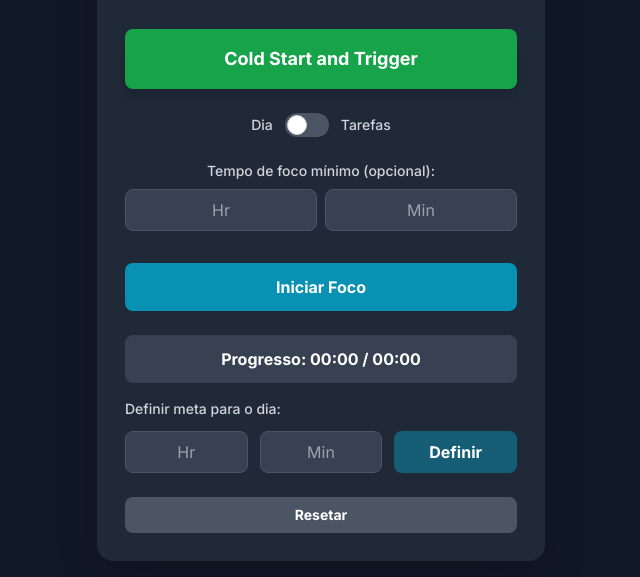
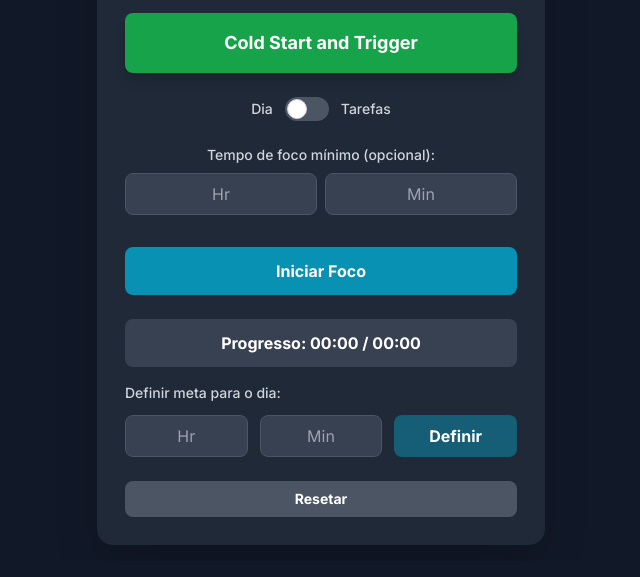
Before and after one commit to rodrigocvmd/flowmodoro, a plain HTML site: page index.html in a window 1280 px wide. Shown: the part 255-832 px from the top of the page, without its empty margins (319-959 px from the left). Drawn offline with nearby package versions, Linux system fonts and the light colour scheme.

Commit message:
fix: pause config box general layout

```diff
--- a/index.html
+++ b/index.html
@@ -90,7 +90,7 @@
         </div>
 
         <!-- Controles Principais -->
-        <div id="main-controls" class="space-y-4 !mb-0">
+        <div id="main-controls" class="space-y-4 !mt-1">
             <!-- Controles em Sessão -->
             <div id="session-controls" class="hidden grid grid-cols-1 sm:grid-cols-2 gap-4">
 
```
